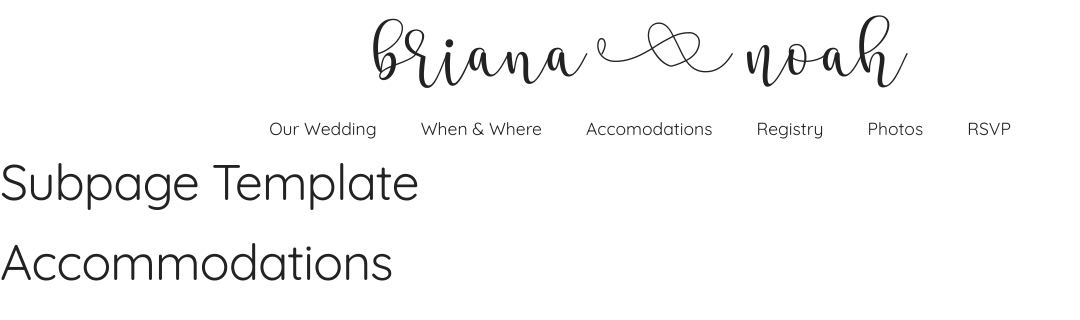
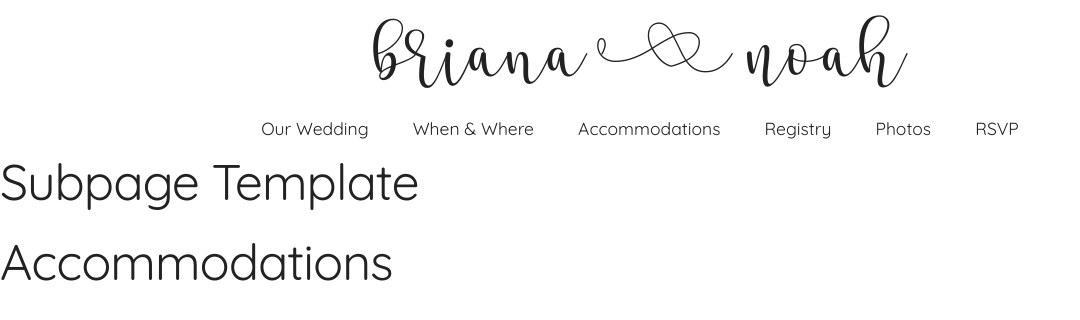
Before and after one commit to noahjahn/briandnoah.com, a Django app: page /accommodations in a window 1280 px wide. Shown: the top 320 px of the page, without its empty margins (0-1080 px from the left). Run offline with Django 3.2, Linux system fonts and the light colour scheme; some libraries are stand-ins or nearby versions.

Commit message:
Fixed accommodations typo

```diff
--- a/src/wedding/templates/wedding/navbar.html
+++ b/src/wedding/templates/wedding/navbar.html
@@ -6,7 +6,7 @@
     <nav>
         <a href="/">Our Wedding</a>
         <a href="/#whenandwhere">When & Where</a>
-        <a href="{% url 'accommodations' %}">Accomodations</a>
+        <a href="{% url 'accommodations' %}">Accommodations</a>
         <a href="/#registry">Registry</a>
         <a href="/#photos">Photos</a>
         <a href="/#rsvp">RSVP</a>
```
